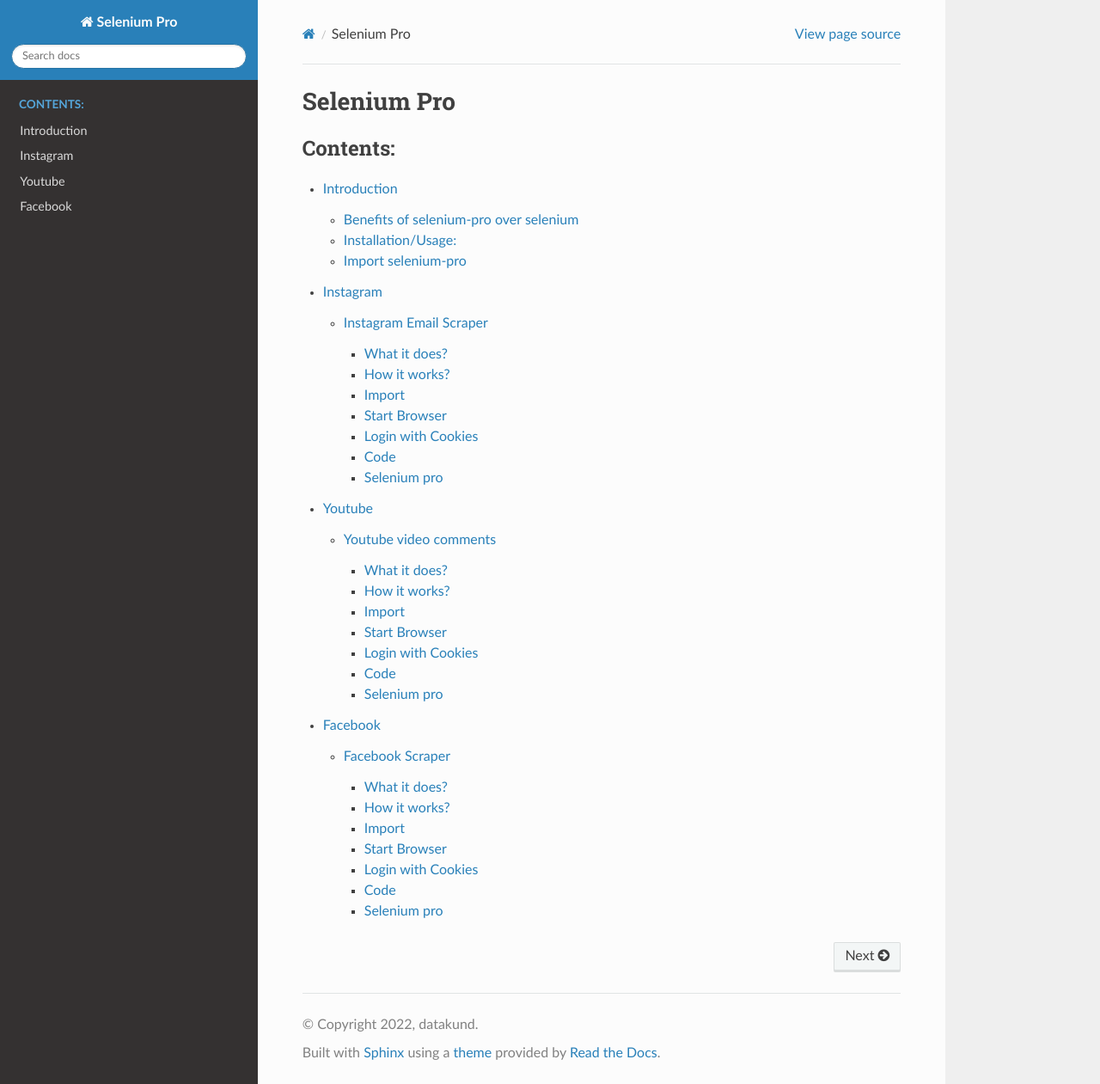
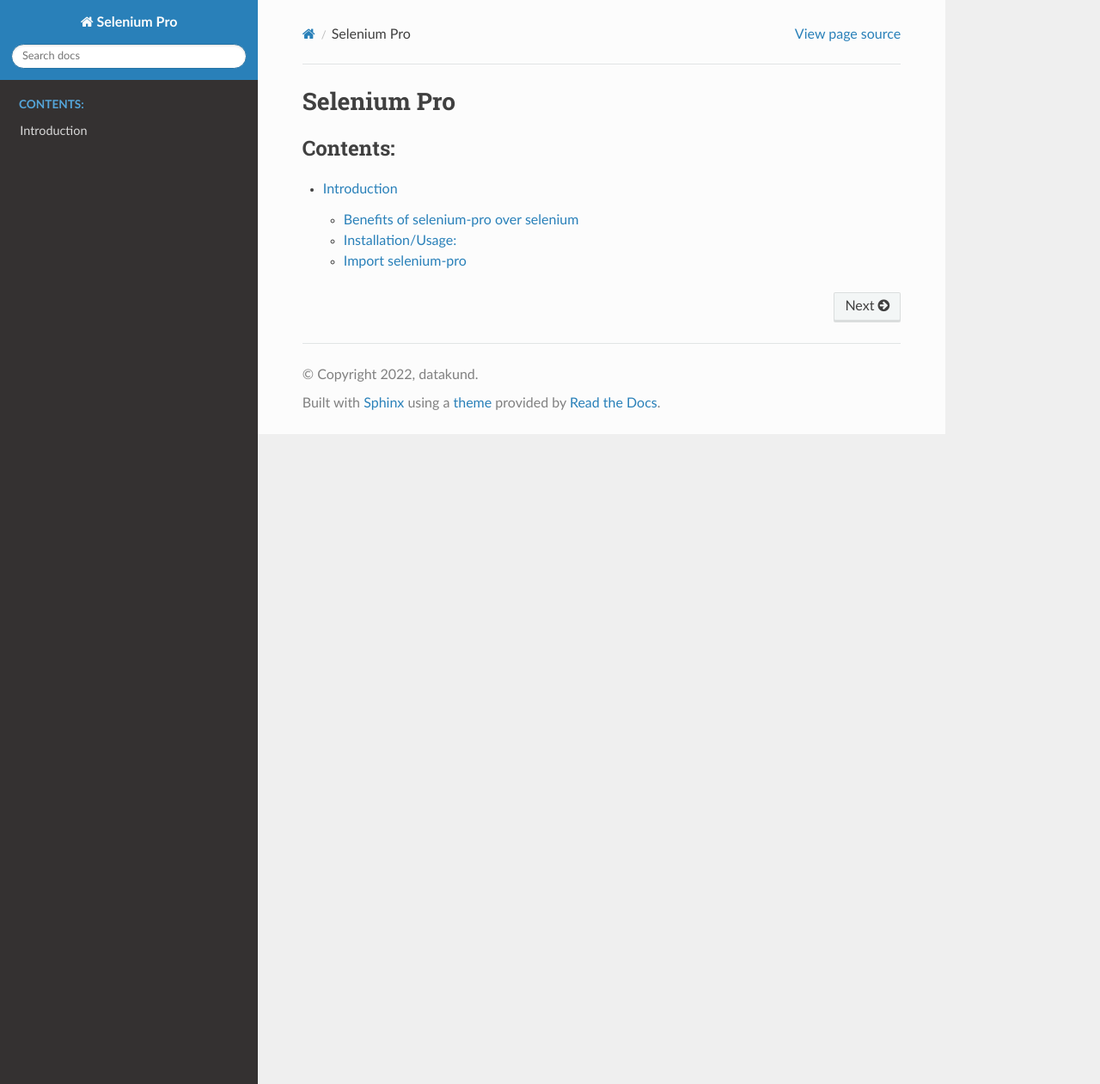
Before and after one commit to datakund/selenium-pro, a Sphinx documentation site: the page built from docs/source/index.rst, in a window 1280 px wide and 1261 px high. Shown: the whole window at 86% size. Built offline with Sphinx 7.4.7 and the Read the Docs theme 2.0.0, drawn with Linux system fonts in a browser that asks for light colours.

Commit message:
Update index.rst

```diff
--- a/docs/source/index.rst
+++ b/docs/source/index.rst
@@ -11,6 +11,3 @@
    :caption: Contents:
 
    intro
-   Instagram Email Scraper
-   Youtube video comments
-   Facebook Scraper
```
